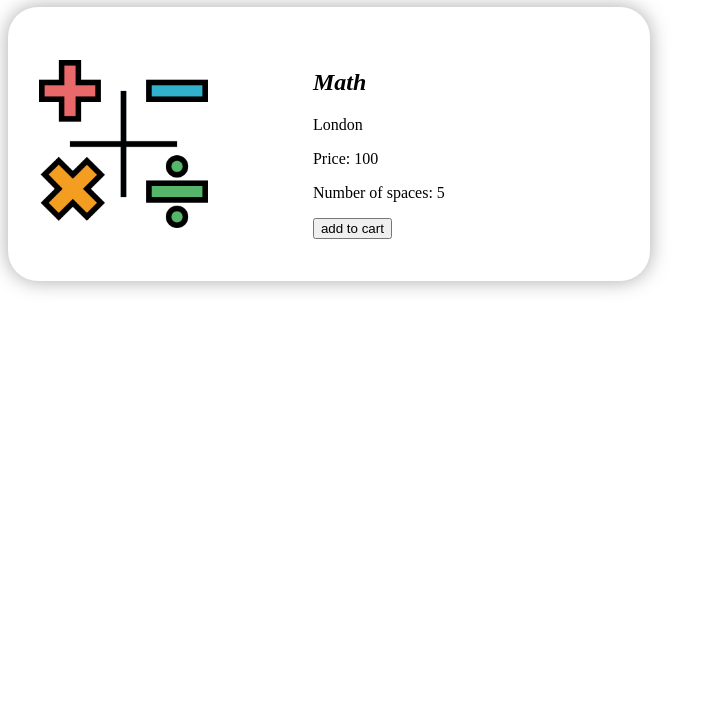
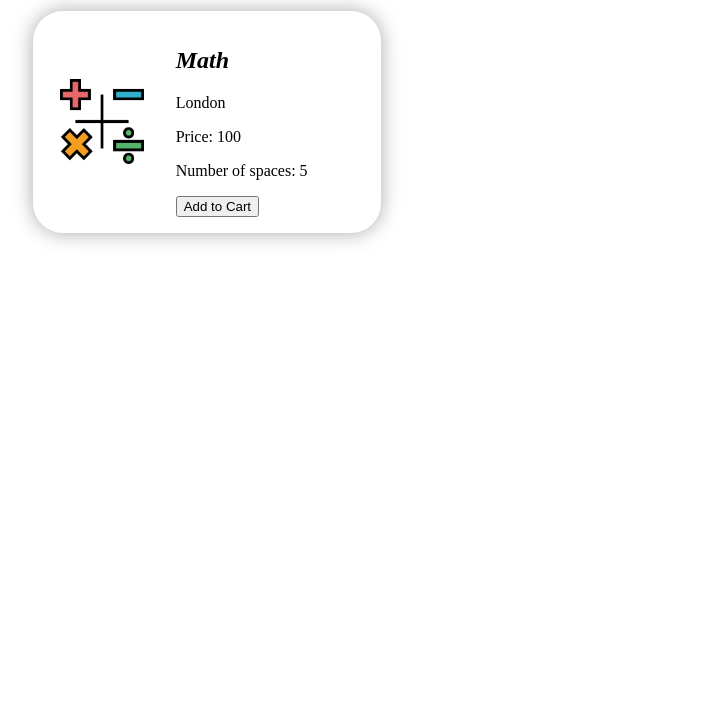
Before and after one commit to salwaoun/CST3145-Lab-Activity, a plain HTML site: page W5/index.html in a window 1280 px wide. Shown: the part 73-800 px from the top of the page, without its empty margins (0-723 px from the left). Drawn offline with nearby package versions, Linux system fonts and the light colour scheme.

Commit message:
Code Cleanup & Create .gitignore

```diff
--- a/W5/index.html
+++ b/W5/index.html
@@ -4,30 +4,32 @@
     <meta charset="UTF-8">
     <title>Lab Activity</title>
     <meta charset="utf-8">
-    <meta name="viewport" content="width=device-width, initial-scale=1, shrink-to-fit=no">
+    <meta content="width=device-width, initial-scale=1, shrink-to-fit=no" name="viewport">
     <script src="https://cdn.jsdelivr.net/npm/vue/dist/vue.js"></script>
     <style>
-        .math{
+        .math {
             display: grid;
             grid-template-columns: 1fr 2fr;
             box-shadow: 0 0 20px darkgrey;
-            width: 50%;
+            width: 25%;
             border-radius: 30px;
-            padding-left: 10px;
+            margin: 2%;
+            padding: 1rem;
         }
-        img{
+
+        img {
             width: 80%;
             margin: auto;
         }
+
         .subjectDetails {
-            padding: 10%;
             margin-left: 10%;
         }
     </style>
 </head>
 <body>
 <main>
-        <h1>&nbsp; After School Club</h1>
+    <h1>After School Club</h1>
     <div class="math">
         <img v-bind:src="subject.image">
         <div class="subjectDetails">
@@ -35,29 +37,30 @@
             <p v-text="subject.location"></p>
             <p>Price: {{subject.price}}</p>
             <p>Number of spaces: {{subject.spaces}}</p>
-                <input type="button" value="add to cart" v-on:click="addToCart">
+            <input type="button" v-on:click="addToCart" value="Add to Cart">
         </div>
     </div>
 </main>
 <script type="text/javascript">
-        var webstore= new Vue({
+    new Vue({
         el: ".math",
-            data:{
+        data: {
             subject: {
                 id: 1001,
                 title: "<em>Math</em>",
                 location: "London",
                 price: 100,
-                    spaces:5,
+                spaces: 5,
                 image: "images/math.png"
             },
             cart: [],
         },
-            methods:{
-                addToCart: function() {
+        methods: {
+            addToCart: function () {
                 this.cart.push(this.subject.id);
             }
         }
-        });</script>
+    });
+</script>
 </body>
 </html>
```
Also changed, not shown: 1 other file. Lines whose indentation alone changed are shown as unchanged.
